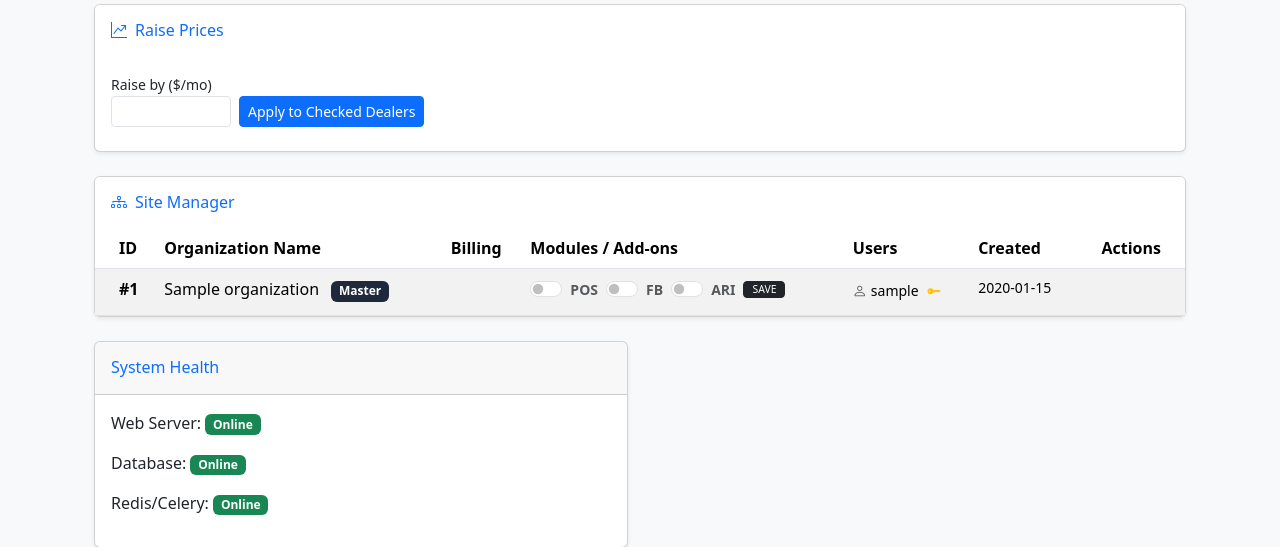
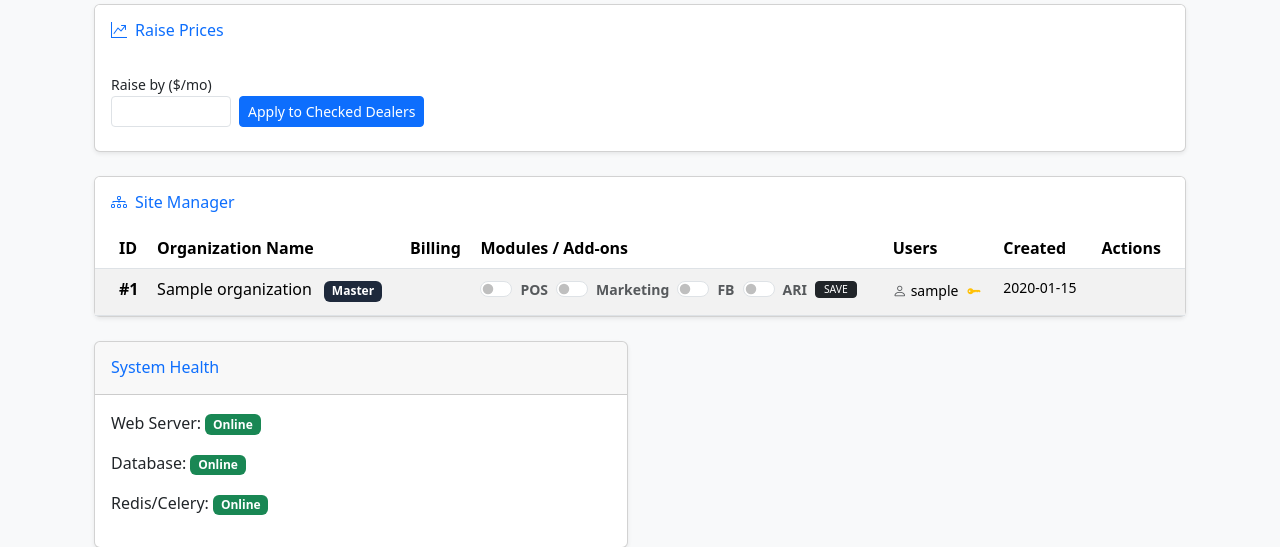
Before and after one commit to krp2203/Power_Equipment_SaaS, a Flask app: page /marketing/dashboard in a window 1280 px wide. Shown: the part 369-916 px from the top of the page. Run offline with Flask 3, Linux system fonts and the light colour scheme; a user stored in the database is signed in; tables that the repository leaves empty hold one stand-in row (values such as "Sample post"); some libraries are stand-ins or nearby versions.

Commit message:
Split Marketing (banner uploads) out of the Facebook module
modules.facebook was gating two unrelated things: the /marketing/media
banner/photo upload page (nothing to do with Facebook's API) and actual
Facebook/Instagram post publishing. A dealer who only wanted banner
uploads had to be flagged as "on Facebook" to get them, and there was
no way to grant one without the other.

Adds a separate modules.marketing flag for the media/banner page and
its upload endpoints (init-chunk-upload, upload-chunk, complete-chunk-
upload, delete, get-details, update). modules.facebook now gates only
actual FB/IG posting, and fb_configured is hardened to also require
facebook_page_id/facebook_access_token before post_to_facebook/
post_to_instagram can be set, closing a gap where the checkboxes could
otherwise post with an unconfigured page.

Site Manager gets a second per-tenant toggle (saas_dashboard.html),
nav/dashboard/settings templates updated to gate on marketing OR
facebook where either should unlock access, and new tenants default
marketing to False alongside the existing flags.

/marketing/history and /marketing/parse-pdf were left unchanged after
confirming they're orphaned legacy code - no template links to the
route that renders them, so they aren't part of the FB/banner
conflation this change addresses.

A one-time data backfill (not tracked in git - migrations/ is
gitignored and applied independently per environment) sets
modules.marketing = true for every org already on modules.facebook =
true, so existing FB-enabled dealers don't lose banner access:

  UPDATE organization
  SET modules = (modules::jsonb || '{"marketing": true}'::jsonb)::json
  WHERE COALESCE((modules::jsonb ->> 'facebook')::boolean, false) IS TRUE

Verified against the ncpower/kens-mowers test stack: marketing-only
access works and hides FB checkboxes, no-module access is blocked,
helper endpoints (init-chunk-upload, media/<id>/get) are gated, FB
checkboxes only appear with facebook=true AND page credentials
configured, nav/dashboard/settings all reflect the new flag correctly,
Site Manager's marketing toggle updates only that flag, and the
backfill left kens-mowers (pre-existing facebook=true) with
marketing=true.

Co-Authored-By: Claude Sonnet 5 <noreply@anthropic.com>

```diff
--- a/app/modules/main/templates/main/saas_dashboard.html
+++ b/app/modules/main/templates/main/saas_dashboard.html
@@ -202,9 +202,15 @@
                                     </div>
 
                                     <div class="form-check form-switch mb-0">
+                                        <input class="form-check-input" type="checkbox" name="marketing" {% if
+                                            org.modules and org.modules.get('marketing') %}checked{% endif %}>
+                                        <span class="small fw-bold text-muted" title="Website banner/media uploads">Marketing</span>
+                                    </div>
+
+                                    <div class="form-check form-switch mb-0">
                                         <input class="form-check-input" type="checkbox" name="facebook" {% if
                                             org.modules and org.modules.get('facebook') %}checked{% endif %}>
-                                        <span class="small fw-bold text-muted">FB</span>
+                                        <span class="small fw-bold text-muted" title="Facebook/Instagram posting">FB</span>
                                     </div>
 
                                     <div class="form-check form-switch mb-0">
--- a/app/modules/marketing/routes.py
+++ b/app/modules/marketing/routes.py
@@ -276,11 +276,21 @@ def parse_pdf():
         current_app.logger.exception(f"Error parsing PDF: {e}")
         return jsonify({'error': str(e)}), 500
 
+def _marketing_enabled():
+    """These endpoints back the /marketing/media page, which is gated on
+    modules.marketing - they had no gate of their own (reachable directly
+    even with the page hidden), so check it here too."""
+    org = g.current_org
+    return bool(org and org.modules.get('marketing'))
+
+
 @marketing_bp.route('/marketing/init-chunk-upload', methods=['POST'])
 @login_required
 @csrf.exempt
 def init_chunk_upload():
     """Initialize chunked upload session"""
+    if not _marketing_enabled():
+        return jsonify({'error': 'Marketing module not enabled'}), 403
     return chunk_upload.init_chunk_upload()
 
 @marketing_bp.route('/marketing/upload-chunk', methods=['POST'])
@@ -288,6 +298,8 @@ def init_chunk_upload():
 @csrf.exempt
 def upload_chunk():
     """Upload individual chunk"""
+    if not _marketing_enabled():
+        return jsonify({'error': 'Marketing module not enabled'}), 403
     return chunk_upload.upload_chunk()
 
 @marketing_bp.route('/marketing/complete-chunk-upload', methods=['POST'])
@@ -295,6 +307,8 @@ def upload_chunk():
 @csrf.exempt
 def complete_chunk_upload():
     """Complete chunked upload and create MediaContent record"""
+    if not _marketing_enabled():
+        return jsonify({'error': 'Marketing module not enabled'}), 403
     try:
         # Handle both JSON and FormData requests
         if request.is_json:
@@ -343,6 +357,15 @@ def complete_chunk_upload():
         org = g.current_org
         if not org:
             return jsonify({'error': 'Organization not found'}), 400
+
+        # Facebook/Instagram posting is a separate module from the banner/
+        # media page itself - don't let a direct POST here request it unless
+        # both the module and an actual connection are in place, matching
+        # media()'s own fb_configured check.
+        fb_configured = bool(org.modules.get('facebook') and org.facebook_page_id and org.facebook_access_token)
+        if not fb_configured:
+            post_to_facebook = False
+            post_to_instagram = False
 
         # Assemble chunks
         unique_filename, file_path = chunk_upload.assemble_chunks(upload_id, org.id)
@@ -582,12 +605,14 @@ def media():
     import uuid
 
     org = g.current_org
-    if not org.modules.get('facebook'):
+    if not org.modules.get('marketing'):
         flash('Marketing module not enabled.', 'warning')
         return redirect(url_for('main.index'))
 
-    # Check if Facebook is configured
-    fb_configured = bool(org.facebook_page_id and org.facebook_access_token)
+    # Facebook/Instagram posting is a separate module from the banner/media
+    # page itself - only offer those destinations if it's also on, in
+    # addition to actually having a page connected.
+    fb_configured = bool(org.modules.get('facebook') and org.facebook_page_id and org.facebook_access_token)
 
     if request.method == 'POST':
         try:
@@ -759,6 +784,9 @@ def media():
 @login_required
 def delete_media(id):
     """Delete a media item"""
+    if not _marketing_enabled():
+        flash('Marketing module not enabled.', 'warning')
+        return redirect(url_for('main.index'))
     media = MediaContent.query.filter_by(id=id, organization_id=g.current_org.id).first_or_404()
     db.session.delete(media)
     db.session.commit()
@@ -770,6 +798,8 @@ def delete_media(id):
 @login_required
 def get_media_details(id):
     """Get media details for editing"""
+    if not _marketing_enabled():
+        return jsonify({'error': 'Marketing module not enabled'}), 403
     media = MediaContent.query.filter_by(id=id, organization_id=g.current_org.id).first_or_404()
 
     return jsonify({
@@ -788,13 +818,18 @@ def get_media_details(id):
 @login_required
 def update_media(id):
     """Update media details"""
+    if not _marketing_enabled():
+        flash('Marketing module not enabled.', 'warning')
+        return redirect(url_for('main.index'))
     media = MediaContent.query.filter_by(id=id, organization_id=g.current_org.id).first_or_404()
+    org = g.current_org
+    fb_configured = bool(org.modules.get('facebook') and org.facebook_page_id and org.facebook_access_token)
 
     media.title = request.form.get('title') or media.title
     media.description = request.form.get('description')
     media.link_url = request.form.get('link_url')
-    media.post_to_facebook = 'post_to_facebook' in request.form
-    media.post_to_instagram = 'post_to_instagram' in request.form
+    media.post_to_facebook = fb_configured and 'post_to_facebook' in request.form
+    media.post_to_instagram = fb_configured and 'post_to_instagram' in request.form
     media.post_to_banner = 'post_to_banner' in request.form
 
     db.session.commit()
--- a/app/modules/settings/templates/settings/organization.html
+++ b/app/modules/settings/templates/settings/organization.html
@@ -255,7 +255,7 @@
                             <div class="tab-pane fade" id="integrations" role="tabpanel">
                                 <h6 class="form-section-title mt-0">Active Modules</h6>
                                 <p class="text-muted small">Modules are managed by Power Equipment SaaS. Contact support to add or change one.</p>
-                                {% set _mods = [('pos', 'Point of Sale'), ('facebook', 'Facebook Marketing'), ('ari', 'ARI PartSmart')] %}
+                                {% set _mods = [('pos', 'Point of Sale'), ('marketing', 'Marketing (Website Banners)'), ('facebook', 'Facebook Marketing'), ('ari', 'ARI PartSmart')] %}
                                 <div class="row g-2 mb-4">
                                     {% for key, label in _mods if g.current_org.modules and g.current_org.modules.get(key) %}
                                     <div class="col-md-4">
--- a/app/modules/super_admin/routes.py
+++ b/app/modules/super_admin/routes.py
@@ -39,7 +39,7 @@ def add_tenant():
             settings={},
             # New dealers start as a plain marketing site; the Point of Sale
             # system is switched on per dealer from the Site Manager below.
-            modules={'ari': False, 'facebook': False, 'pos': False},
+            modules={'ari': False, 'facebook': False, 'marketing': False, 'pos': False},
             theme_config={'primaryColor': '#2563EB', 'logo_url': None}, # Default Blue
 
             # Manually-created dealers also start on a free trial, same as
@@ -263,7 +263,7 @@ def update_modules(org_id):
 
     # We expect these switches to be in the form if they are present in the row
     # Checkbox logic: Presence in form = True, Absence = False
-    for key in ['pos', 'facebook', 'ari']:
+    for key in ['pos', 'marketing', 'facebook', 'ari']:
         new_val = key in request.form
         if current_modules.get(key) != new_val:
             changes.append(f"{key}: {current_modules.get(key)} -> {new_val}")
--- a/app/templates/base.html
+++ b/app/templates/base.html
@@ -179,7 +179,7 @@
                         </ul>
                     </li>
                     {% endif %}
-                    {% if g.current_org and g.current_org.modules and g.current_org.modules.get('facebook') %}
+                    {% if g.current_org and g.current_org.modules and (g.current_org.modules.get('marketing') or g.current_org.modules.get('facebook')) %}
                     <li class="nav-item">
                         <a class="nav-link {% if 'marketing' in request.endpoint %}active{% endif %}"
                             href="{{ url_for('marketing.index') }}">
```
Also changed, not shown: app/modules/main/templates/main/dealer_dashboard.html (+15 -1 lines).
